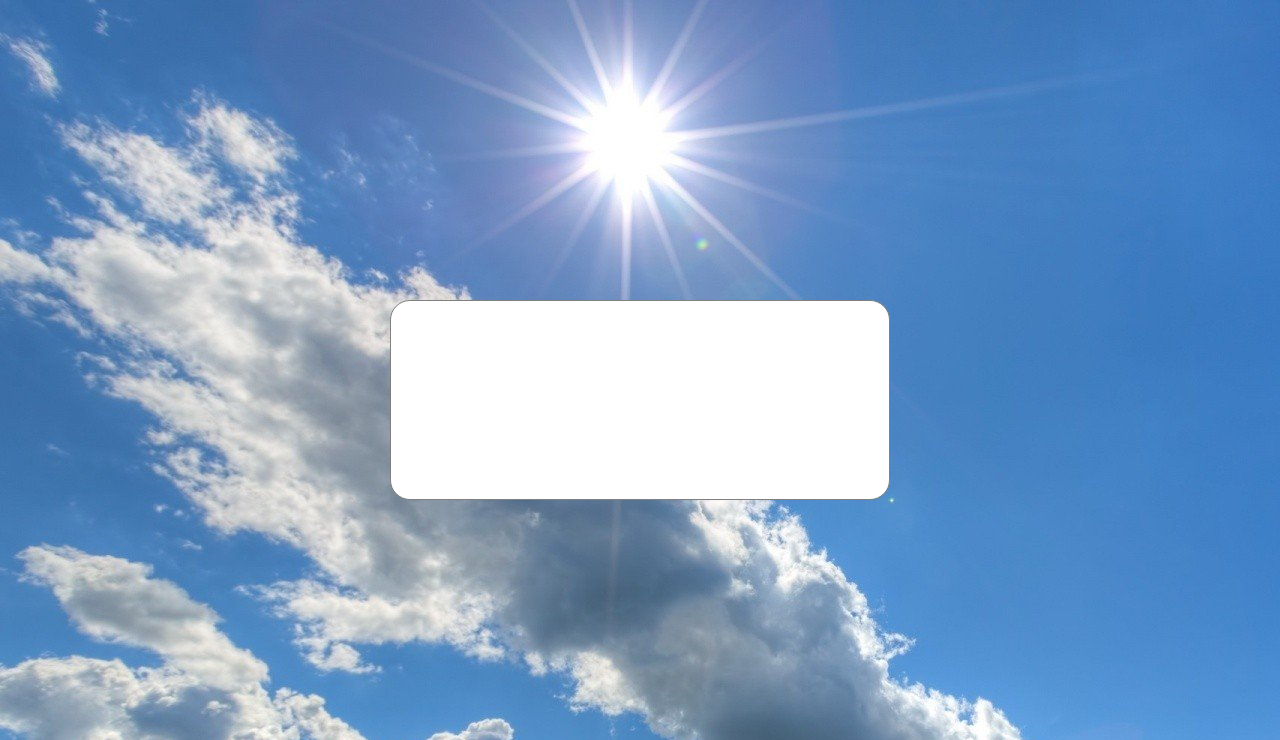
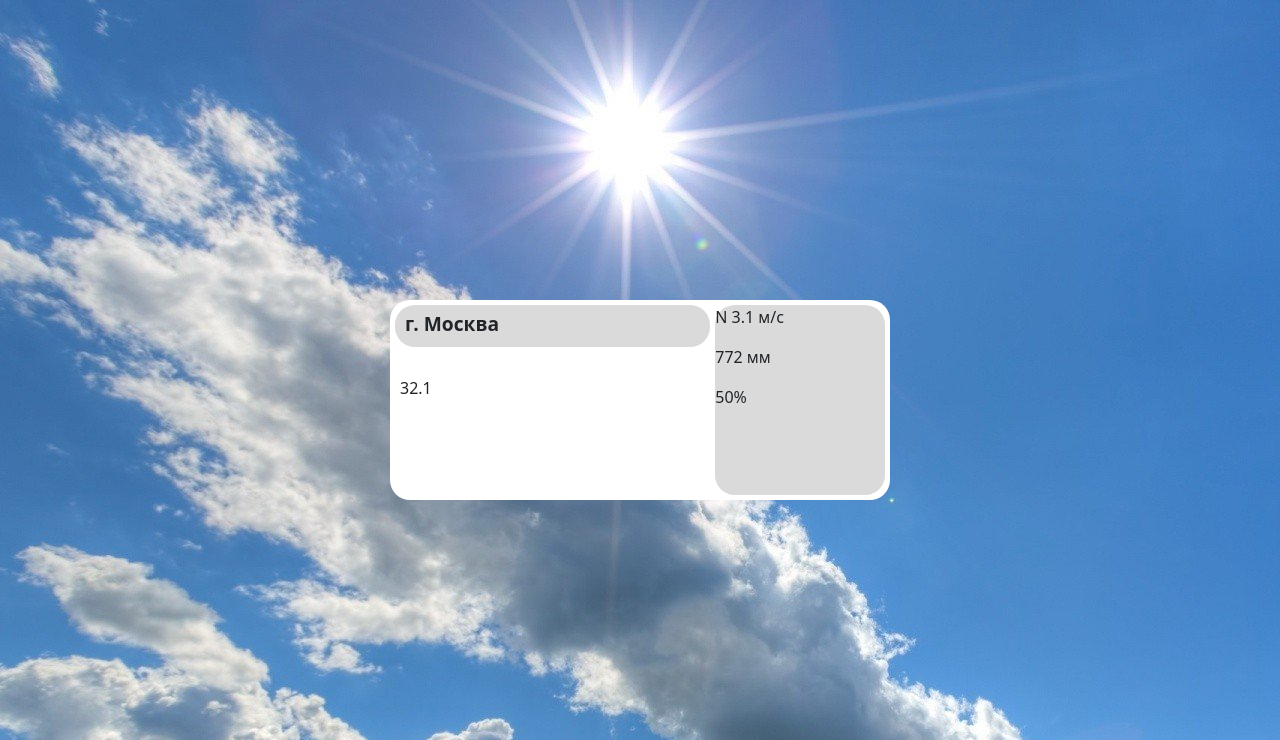
Before and after one commit to MaxBro12/WeatherApp, a Django app: page / in a window 1280 px wide. Shown: the top 740 px of the page. Run offline with Django 4.2, Linux system fonts and the light colour scheme.

Commit message:
html css

```diff
--- a/weather_app/main/views.py
+++ b/weather_app/main/views.py
@@ -5,7 +5,15 @@ from django.http import HttpResponse
 
 
 def weather(request):
-    return render(request=request, template_name='main/index.html')
+    test = {
+        'place': 'г. Москва',
+        'temp': '32.1',
+        'icon': '',
+        'wind': 'N 3.1 м/с',
+        'pressure': '772 мм',
+        'humidity': '50%'
+    }
+    return render(request=request, template_name='main/index.html', context=test)
 
 
 def about(request):
--- /dev/null
+++ b/weather_app/requirements.txt
@@ -0,0 +1,6 @@
+asgiref==3.7.2
+Django==4.2.4
+geographiclib==2.0
+geopy==2.4.0
+pycodestyle==2.11.0
+sqlparse==0.4.4
--- a/weather_app/static/css/style.css
+++ b/weather_app/static/css/style.css
@@ -1,6 +1,5 @@
 body {
     display: flex;
-    align-items: center;
     justify-content: center;
 
     background-image: url("../images/background.jpg");
@@ -17,7 +16,58 @@ div.main {
     background-color: white;
 
     border-radius: 20px;
-    border-color: gray;
-    border-width: 1px;
+    border-width: 0px;
     border-style: solid;
+
+    display: flex;
 }
+
+div.weather {
+    position: static;
+    width: 65%;
+    height: 95%;
+
+    margin: auto 5px;
+
+    border-radius: inherit;
+    border-width: 0px;
+
+    /* background-color: rgb(218, 218, 218); */
+
+    display: inline-block;
+}
+
+div.adtinfo {
+    width: 35%;
+    height: 95%;
+
+    margin: auto 5px;
+    margin-left: 0;
+
+    border-radius: inherit;
+    border-width: 0px;
+
+    background-color: rgb(218, 218, 218);
+
+    display: inline-block;
+}
+
+
+div.weather>p.place {
+    padding: 5px 10px;
+    margin: 0;
+    height: 22%;
+
+    border-radius: inherit;
+    border-width: inherit;
+    background-color: rgb(218, 218, 218);
+
+    font-size: larger;
+    font-weight: 900;
+}
+
+div.weather>div.icontemp {
+    margin: 0;
+    padding: 5px;
+    height: 65%;
+}
--- a/weather_app/templates/base.html
+++ b/weather_app/templates/base.html
@@ -1,5 +1,5 @@
 <!DOCTYPE html>
-<html lang="en">
+<html lang="ru">
 <head>
     {% load static %}
     <meta charset="UTF-8">
--- a/weather_app/templates/main/index.html
+++ b/weather_app/templates/main/index.html
@@ -2,6 +2,17 @@
 
 {% block content %}
     <div class="main">
-
+        <div class="weather">
+            <p class="place">{{ place }}</p>
+            <div class="icontemp">
+                <img src="" alt="">
+                <p class="temp">{{ temp }}</p>
+            </div>
+        </div>
+        <div class="adtinfo">
+            <p class="wind">{{ wind }}</p>
+            <p class="pressure">{{ pressure }}</p>
+            <p class="humidity">{{ humidity }}</p>
+        </div>
     </div>
 {% endblock %}
--- a/weather_app/weather_app/settings.py
+++ b/weather_app/weather_app/settings.py
@@ -106,7 +106,7 @@ AUTH_PASSWORD_VALIDATORS = [
 # Internationalization
 # https://docs.djangoproject.com/en/4.2/topics/i18n/
 
-LANGUAGE_CODE = 'en-us'
+LANGUAGE_CODE = 'ru-ru'
 
 TIME_ZONE = 'UTC'
 
```
